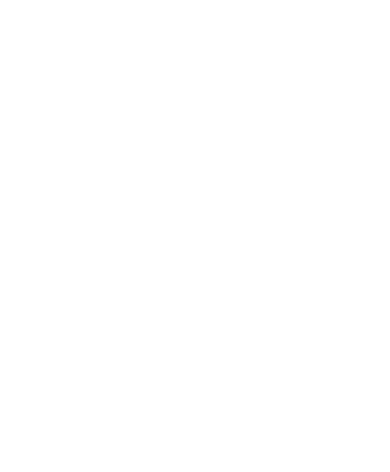
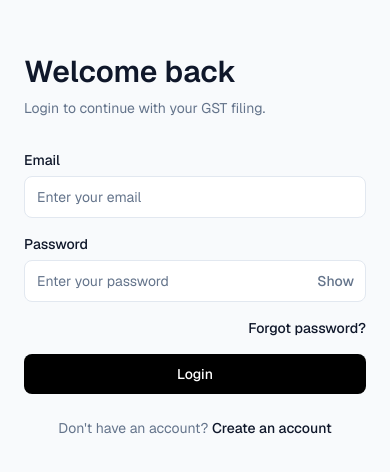
Before and after one commit to Pranav62026/GST-Filing, a React app in the folder frontend/: page /login in a window 390 px wide. Before the commit this address had no page. Shown: the part 176-648 px from the top of the page. Built offline with nearby package versions, Linux system fonts and the light colour scheme; the HTML template or start-up script is replaced by a standard one.

Commit message:
complete auth UI and responsive layout

```diff
--- a/frontend/src/components/layout/AppLayout.jsx
+++ b/frontend/src/components/layout/AppLayout.jsx
@@ -1,17 +1,25 @@
-import { Outlet } from "react-router-dom";
+import { useState } from "react";
 import Sidebar from "./Sidebar";
 import Topbar from "./Topbar";
+import { Outlet } from "react-router-dom";
 
 function AppLayout() {
+  const [sidebarOpen, setSidebarOpen] = useState(false);
+
   return (
     <div className="min-h-screen bg-background">
-      <Sidebar />
+      <Sidebar
+        isOpen={sidebarOpen}
+        onClose={() => setSidebarOpen(false)}
+      />
 
       <div className="md:ml-sidebar">
-        <Topbar />
+        <Topbar
+          onMenuClick={() => setSidebarOpen(true)}
+        />
 
-        <main className="min-h-[calc(100vh-4rem)] p-6">
-          <Outlet/>
+        <main className="min-h-[calc(100vh-4rem)] p-4 sm:p-6">
+          <Outlet />
         </main>
       </div>
     </div>
--- a/frontend/src/components/layout/Sidebar.jsx
+++ b/frontend/src/components/layout/Sidebar.jsx
@@ -39,13 +39,47 @@
   },
 ];
 
-function Sidebar() {
+function Sidebar({ isOpen, onClose }) {
   return (
-    <aside className="hidden md:flex fixed left-0 top-0 z-30 h-screen w-sidebar flex-col border-r border-outline-variant bg-surface">
-      <div className="border-b border-outline-variant px-6 py-5">
-        <h1 className="text-lg font-semibold text-on-surface">Kartsho GST</h1>
+    <>
+      {/* Mobile background */}
+      {isOpen && (
+        <div
+          className="fixed inset-0 z-40 bg-black/40 md:hidden"
+          onClick={onClose}
+        />
+      )}
 
-        <p className="mt-1 text-sm text-on-surface-variant">Founder Suite</p>
+      {/* Sidebar */}
+      <aside
+        className={`fixed left-0 top-0 z-50 flex h-screen w-sidebar flex-col border-r border-outline-variant bg-surface transition-transform duration-200
+        ${
+          isOpen
+            ? "translate-x-0"
+            : "-translate-x-full"
+        }
+        md:translate-x-0`}
+      >
+        <div className="flex items-center justify-between border-b border-outline-variant px-6 py-5">
+          <div>
+            <h1 className="text-lg font-semibold text-on-surface">
+              Kartsho GST
+            </h1>
+
+            <p className="mt-1 text-sm text-on-surface-variant">
+              Founder Suite
+            </p>
+          </div>
+
+          {/* Mobile close button */}
+          <button
+            type="button"
+            onClick={onClose}
+            className="rounded-md p-2 text-secondary hover:bg-surface-container hover:text-on-surface md:hidden"
+            aria-label="Close menu"
+          >
+            ✕
+          </button>
         </div>
 
         <nav className="flex-1 space-y-1 overflow-y-auto p-3">
@@ -53,6 +87,7 @@
             <NavLink
               key={item.path}
               to={item.path}
+              onClick={onClose}
               className={({ isActive }) =>
                 `flex items-center rounded-md px-3 py-2.5 text-sm font-medium transition-colors ${
                   isActive
@@ -76,6 +111,7 @@
           </button>
         </div>
       </aside>
+    </>
   );
 }
 
--- a/frontend/src/components/layout/Topbar.jsx
+++ b/frontend/src/components/layout/Topbar.jsx
@@ -1,13 +1,38 @@
-function Topbar() {
+import { useLocation } from "react-router-dom";
+
+function Topbar({ onMenuClick }) {
+  const location = useLocation();
+
+  const pageTitles = {
+    "/dashboard": "Dashboard",
+    "/checklist": "Checklist",
+    "/documents": "Documents",
+    "/roadmap": "Roadmap",
+    "/services": "Services",
+    "/appointments": "Appointments",
+    "/payments": "Payments",
+    "/messages": "Messages",
+    "/notifications": "Notifications",
+  };
+
+  const pageTitle = pageTitles[location.pathname] || "Kartsho GST";
+
   return (
-    <header className="flex h-16 items-center justify-between border-b border-outline-variant bg-surface px-6">
-      <div>
-        <h1 className="text-lg font-semibold text-on-surface">
-          Dashboard
-        </h1>
+    <header className="flex h-16 items-center justify-between border-b border-outline-variant bg-surface px-4 sm:px-6">
+      <div className="flex items-center gap-3">
+        <button
+          type="button"
+          onClick={onMenuClick}
+          className="rounded-md p-2 text-secondary hover:bg-surface-container hover:text-on-surface md:hidden"
+          aria-label="Open menu"
+        >
+          ☰
+        </button>
+
+        <h1 className="text-lg font-semibold text-on-surface">{pageTitle}</h1>
       </div>
 
-      <div className="flex items-center gap-4">
+      <div className="flex items-center gap-3 sm:gap-4">
         <button
           type="button"
           className="rounded-md p-2 text-secondary transition-colors hover:bg-surface-container hover:text-on-surface"
--- /dev/null
+++ b/frontend/src/pages/auth/Login.jsx
@@ -0,0 +1,101 @@
+import { useForm } from "react-hook-form";
+import { useNavigate } from "react-router-dom";
+
+import Input from "../../components/ui/Input";
+import Button from "../../components/ui/Button";
+
+function Login() {
+  const navigate = useNavigate();
+
+  const {
+    register,
+    handleSubmit,
+    formState: { errors },
+  } = useForm();
+
+  const onSubmit = (data) => {
+    console.log(data);
+
+    // API call will be added later
+  };
+
+  return (
+    <div className="flex min-h-screen items-center justify-center bg-background p-6">
+      <div className="w-full max-w-md">
+        <div className="mb-8">
+          <h1 className="text-3xl font-semibold text-on-surface">
+            Welcome back
+          </h1>
+
+          <p className="mt-2 text-sm text-on-surface-variant">
+            Login to continue with your GST filing.
+          </p>
+        </div>
+
+        <form onSubmit={handleSubmit(onSubmit)} className="space-y-4">
+          <Input
+            label="Email"
+            type="email"
+            placeholder="Enter your email"
+            {...register("email", {
+              required: "Email is required",
+
+              maxLength: {
+                value: 254,
+                message: "Email address is too long",
+              },
+
+              pattern: {
+                value: /^[^\s@]+@[^\s@]+\.[^\s@]+$/,
+                message: "Enter a valid email address",
+              },
+            })}
+            error={errors.email?.message}
+          />
+
+          <Input
+            label="Password"
+            type="password"
+            placeholder="Enter your password"
+            showPasswordToggle
+            {...register("password", {
+              required: "Password is required",
+
+              maxLength: {
+                value: 128,
+                message: "Password is too long",
+              },
+            })}
+            error={errors.password?.message}
+          />
+
+          <div className="flex justify-end">
+            <button
+              type="button"
+              className="text-sm font-medium text-on-surface hover:underline"
+            >
+              Forgot password?
+            </button>
+          </div>
+
+          <Button type="submit" className="w-full">
+            Login
+          </Button>
+        </form>
+
+        <p className="mt-6 text-center text-sm text-on-surface-variant">
+          Don't have an account?{" "}
+          <button
+            type="button"
+            onClick={() => navigate("/register")}
+            className="font-medium text-on-surface hover:underline"
+          >
+            Create an account
+          </button>
+        </p>
+      </div>
+    </div>
+  );
+}
+
+export default Login;
--- a/frontend/src/routes/AppRoutes.jsx
+++ b/frontend/src/routes/AppRoutes.jsx
@@ -5,6 +5,7 @@
 import Dashboard from "../pages/app/Dashboard";
 import Register from "../pages/auth/Register";
 import UiTest from "../pages/UiTest";
+import Login from "../pages/auth/Login";
 
 function AppRoutes() {
   return (
@@ -13,6 +14,7 @@
         {/* Public Routes */}
 
         <Route path="/register" element={<Register />} />
+        <Route path="/login" element={<Login />} />
 
         {/* App Routes */}
 
```
Lines whose indentation alone changed are shown as unchanged.
